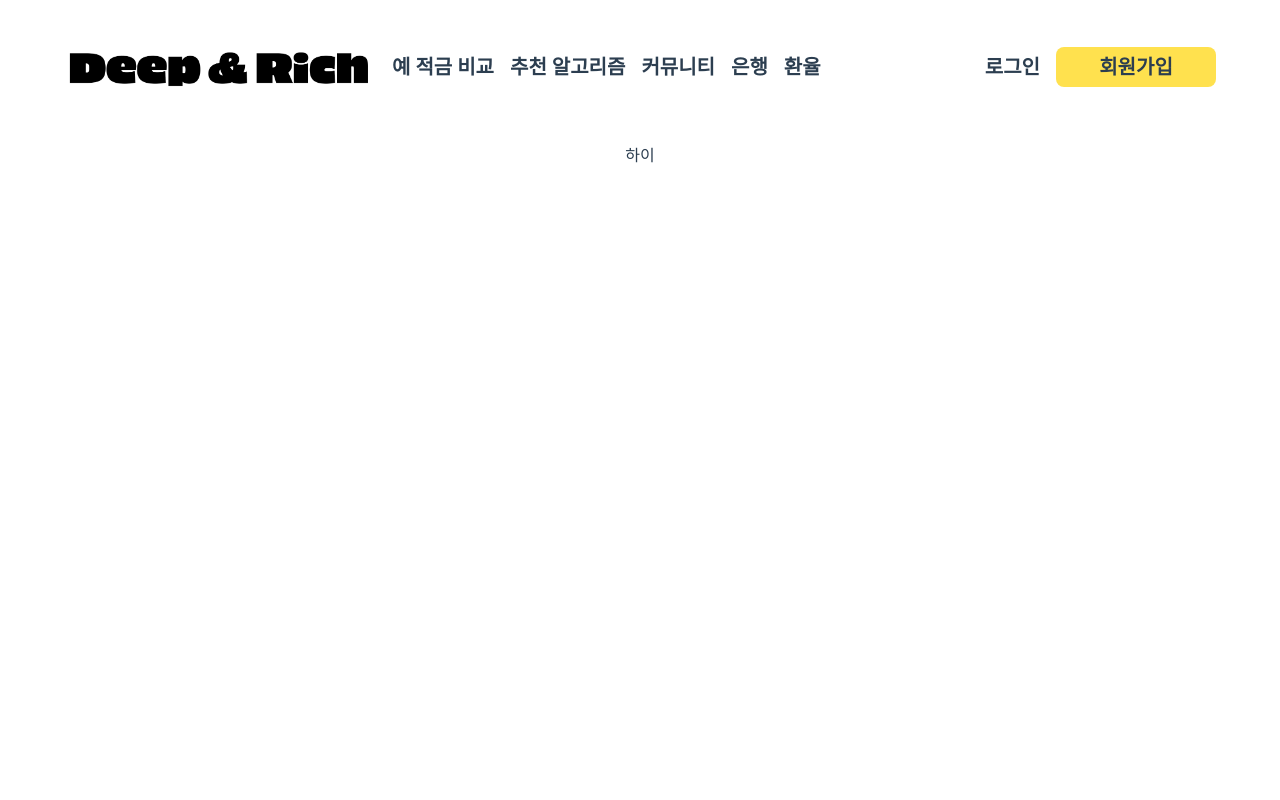
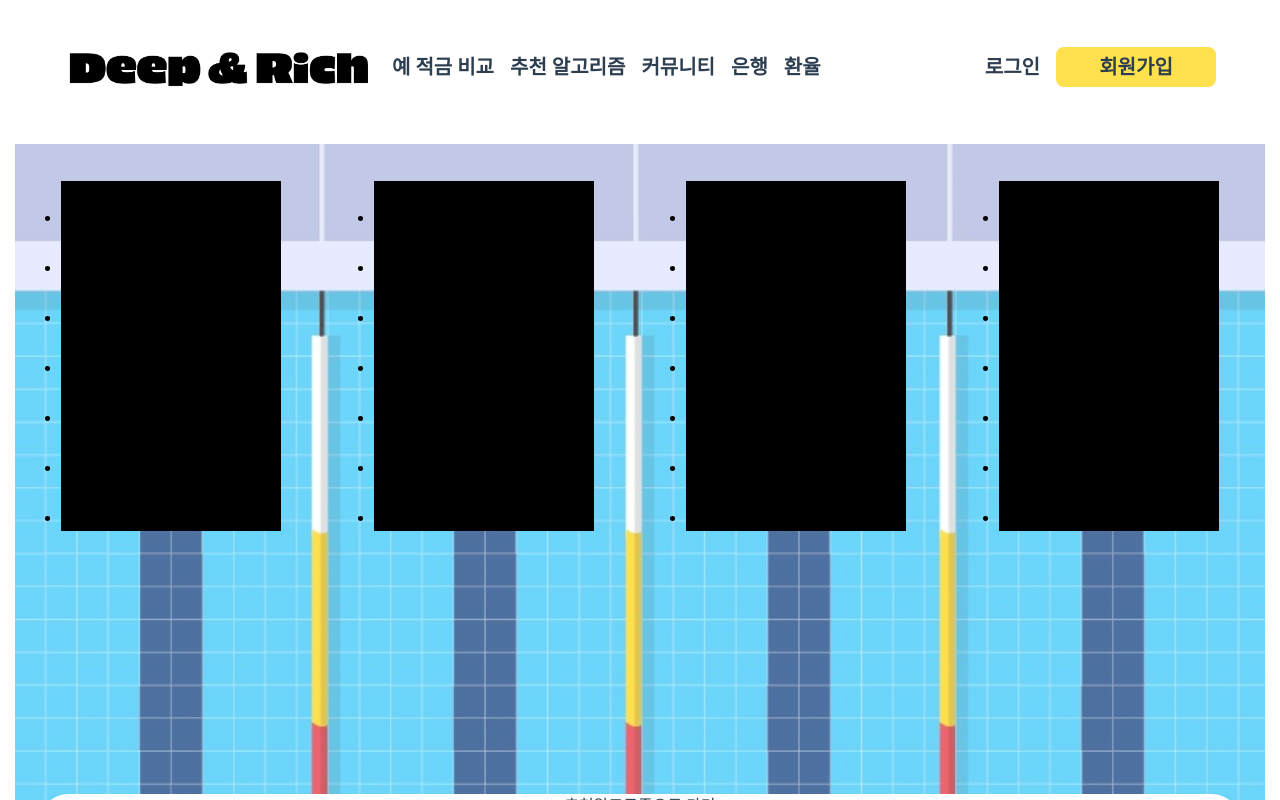
Before and after one commit to DeepAndRich/DeepAndRich, a Vue app in the folder final-pjt-front/: page / in a window 1280 px wide. Shown: the top 800 px of the page. Built offline with nearby package versions, Linux system fonts and the light colour scheme; no server answers; a web font is replaced by a local one.

Commit message:
메인 조금 건듬

```diff
--- /dev/null
+++ b/final-pjt-front/src/components/Main/TestComponent.vue
@@ -0,0 +1,139 @@
+<template>
+	<div
+		class="square-box"
+		:class="{ expanded: isExpanded }"
+		@mouseenter="expandBox"
+		@mouseleave="shrinkBox"
+	>
+		<transition-group name="flip-list" tag="div" class="list-container">
+			<div
+				v-for="(item, index) in list"
+				:key="index"
+				class="list-item"
+				:class="{ flipped: isFlipped(index) }"
+			>
+				{{ item }}
+			</div>
+		</transition-group>
+	</div>
+</template>
+
+<script>
+export default {
+	data() {
+		return {
+			isExpanded: false,
+			list: [
+				'Item 1',
+				'Item 2',
+				'Item 3',
+				'Item 4',
+				'Item 5',
+				'Item 6',
+				'Item 7',
+			],
+			currentIndex: -1,
+		};
+	},
+	methods: {
+		expandBox() {
+			this.isExpanded = true;
+			this.startFlipping();
+		},
+		shrinkBox() {
+			this.isExpanded = false;
+			this.stopFlipping();
+		},
+		isFlipped(index) {
+			return this.isExpanded && index <= this.currentIndex;
+		},
+		startFlipping() {
+			this.currentIndex = 0;
+			this.interval = setInterval(() => {
+				if (this.currentIndex < this.list.length - 1) {
+					this.currentIndex++;
+				} else {
+					this.stopFlipping();
+				}
+			}, 500);
+		},
+		stopFlipping() {
+			clearInterval(this.interval);
+		},
+	},
+};
+</script>
+
+<style>
+.square-box {
+	position: absolute;
+	top: 181px;
+	width: 220px;
+	height: 110px;
+	background-color: #fff;
+	transition: height 0.5s;
+}
+.hoverCheck {
+	display: none;
+}
+
+.square-box.expanded {
+	height: 400px;
+}
+
+.list-container {
+	height: 100%;
+	display: flex;
+	flex-direction: column;
+	justify-content: flex-start;
+	align-items: center;
+	display: block;
+}
+
+.list-item {
+	width: 100%;
+	height: 50px;
+	text-align: center;
+	color: #000;
+	background-color: #000;
+	transition: transform 0.5s;
+	transform: rotateX(-180deg);
+}
+
+.list-item.flipped {
+	transform: rotateX(0deg);
+	color: white;
+}
+
+/* Flip 애니메이션 설정 */
+.flip-list-move {
+	transition: transform 0.5s;
+	backface-visibility: hidden;
+}
+
+.flip-list-enter-active {
+	animation: flip-list-enter 0.5s;
+}
+
+.flip-list-leave-active {
+	animation: flip-list-leave 0.5s;
+}
+
+@keyframes flip-list-enter {
+	from {
+		transform: rotateX(-180deg);
+	}
+	to {
+		transform: rotateX(0deg);
+	}
+}
+
+@keyframes flip-list-leave {
+	from {
+		transform: rotateX(0deg);
+	}
+	to {
+		transform: rotateX(-180deg);
+	}
+}
+</style>
--- a/final-pjt-front/src/components/Navbar/NavBar.vue
+++ b/final-pjt-front/src/components/Navbar/NavBar.vue
@@ -89,7 +89,7 @@ export default {
 			localStorage.removeItem('token');
 			localStorage.removeItem('user');
 			console.log('로그아웃');
-			this.$router.push('/');
+			this.$router.go(0);
 		},
 		goToProfile() {
 			this.$router.push('/profile');
--- a/final-pjt-front/src/views/MainView.vue
+++ b/final-pjt-front/src/views/MainView.vue
@@ -1,14 +1,61 @@
 <template>
-	<div>
-		<h1>하이</h1>
+	<div class="mainPage mx-auto">
+		<div class="mainContainer flex">
+			<div class="w-3/12 flex justify-center">
+				<TestComponentVue />
+			</div>
+			<div class="w-3/12 flex justify-center">
+				<TestComponentVue />
+			</div>
+			<div class="w-3/12 flex justify-center">
+				<TestComponentVue />
+			</div>
+			<div class="w-3/12 flex justify-center">
+				<TestComponentVue />
+			</div>
+		</div>
+		<div class="mainBtmContainer">
+			<button>추천알고르즘으로 가기</button>
+		</div>
 	</div>
 </template>
 
 <script>
+import TestComponentVue from '@/components/Main/TestComponent.vue';
+
 export default {
 	name: 'MainView',
-	components: {},
+	components: {
+		TestComponentVue,
+	},
 };
 </script>
 
-<style></style>
+<style>
+.mainPage {
+	width: 1250px;
+	height: 1000px;
+	background-image: linear-gradient(
+			rgba(255, 255, 255, 0.3),
+			rgba(255, 255, 255, 0.3)
+		),
+		url('@/assets/img/mainBackground.png');
+	background-repeat: no-repeat;
+	background-size: cover;
+	background-position: top;
+	z-index: -2;
+}
+.mainContainer {
+	margin: 0 auto;
+	width: 1250px;
+	height: 650px;
+}
+.mainBtmContainer {
+	margin: 0 auto;
+	width: 1200px;
+	height: 350px;
+	background-color: #fff;
+	box-shadow: -8px 8px 4px rgba(0, 0, 0, 0.25);
+	border-radius: 28px;
+}
+</style>
```
Also changed, not shown: final-pjt-front/src/assets/img/mainBackground.png (added).
